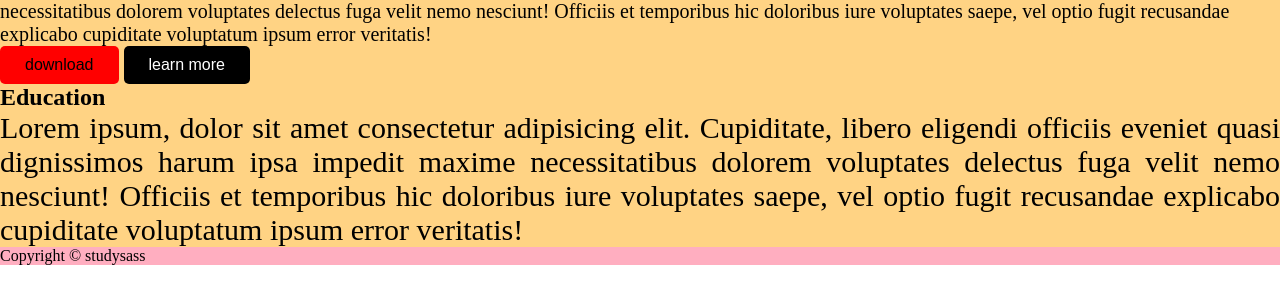
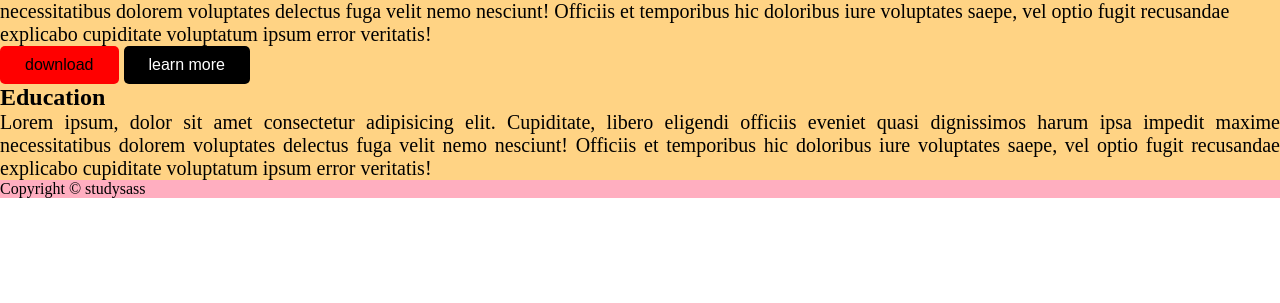
Before and after one commit to mousumiaktar/Learning-SASS, a plain HTML site: page index.html in a window 1280 px wide. Shown: the part 147-450 px from the top of the page. Drawn offline with Linux system fonts and the light colour scheme.

Commit message:
condition

```diff
--- a/styles/demo.scss
+++ b/styles/demo.scss
@@ -9,6 +9,22 @@ header{
 */
 
 
+// @if, @else if, @else start==========
+
+@mixin setFontSize($value){
+    @if $value == small {
+        font-size: 12px;
+    } @else if $value == medium{
+        font-size: 16px;
+    } @else if $value == large{
+        font-size: 20px;
+    } @else {
+        font-size: none;
+    }
+}
+
+// @if, @else if, @else end==========
+
 // Extand And Inheritance start==========
 .btn{
     border: none;
@@ -17,6 +33,7 @@ header{
     font-size: 16px;
     border-radius: 5px;
     cursor: pointer;
+    @include setFontSize(medium)
 }
 
 .btn-download{
@@ -34,7 +51,7 @@ header{
 
 // Mixin Start==========
 @mixin para-style {
-    font-size: 30px;
+    @include setFontSize(large);
     text-align: justify;
 };
 
```
Also changed, not shown: dist/demo.css, 1 other file.
